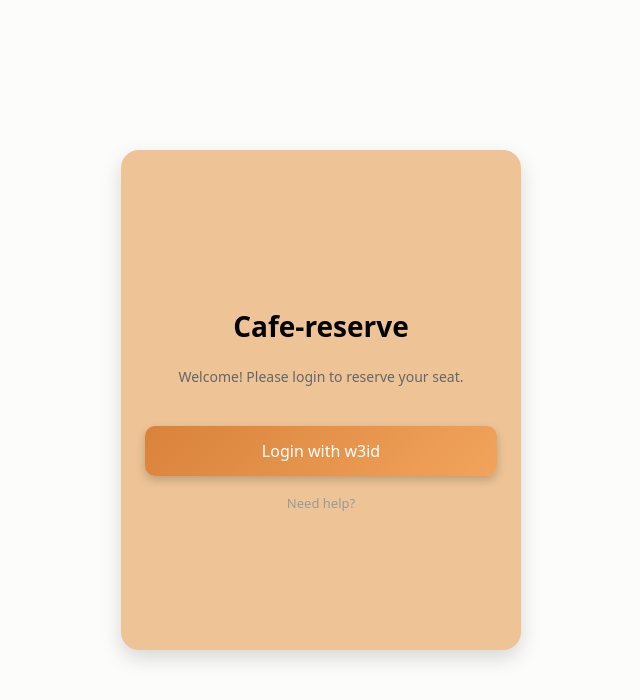
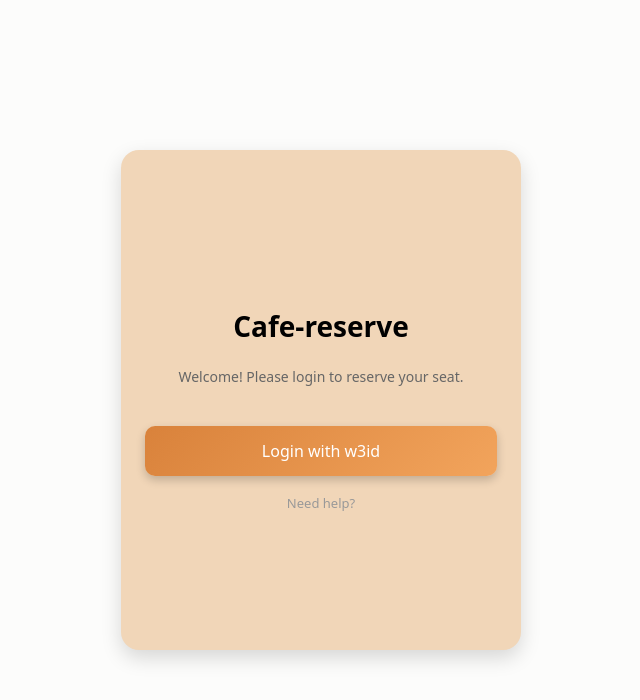
Before and after one commit to Amogh5678/Cafeteria, a React (Vite) app in the folder frontend/: page / in a window 1280 px wide. Shown: the top 700 px of the page, without its empty margins (319-959 px from the left). Built offline with nearby package versions, Linux system fonts and the light colour scheme; no server answers.

Commit message:
login card color change

```diff
--- a/frontend/src/index.css
+++ b/frontend/src/index.css
@@ -19,7 +19,7 @@ body {
 .login-card {
   width: 400px;
   height: 500px;
-  background: #eec497;
+  background: #f1d6b8;
   border-radius: 18px;
   box-shadow: 0 8px 20px rgba(0, 0, 0, 0.15);
   padding: 40px 24px;
```
